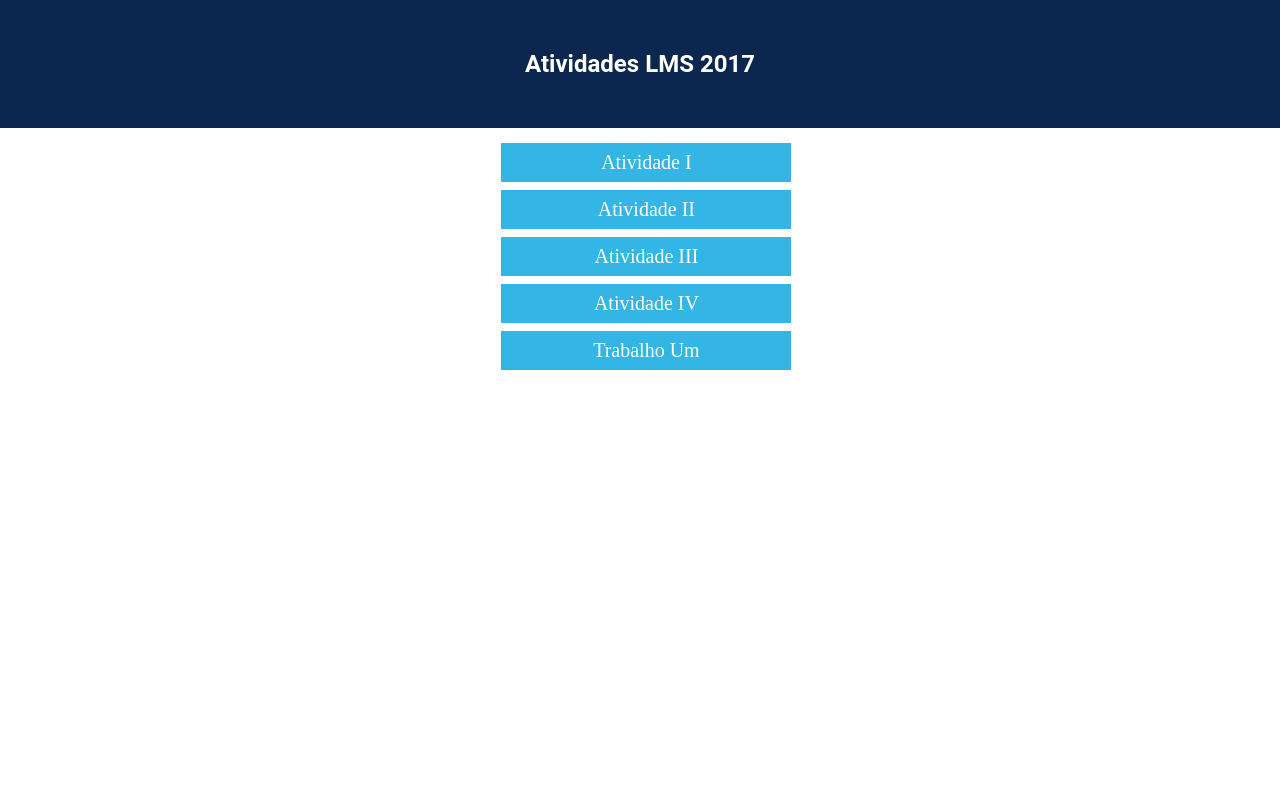
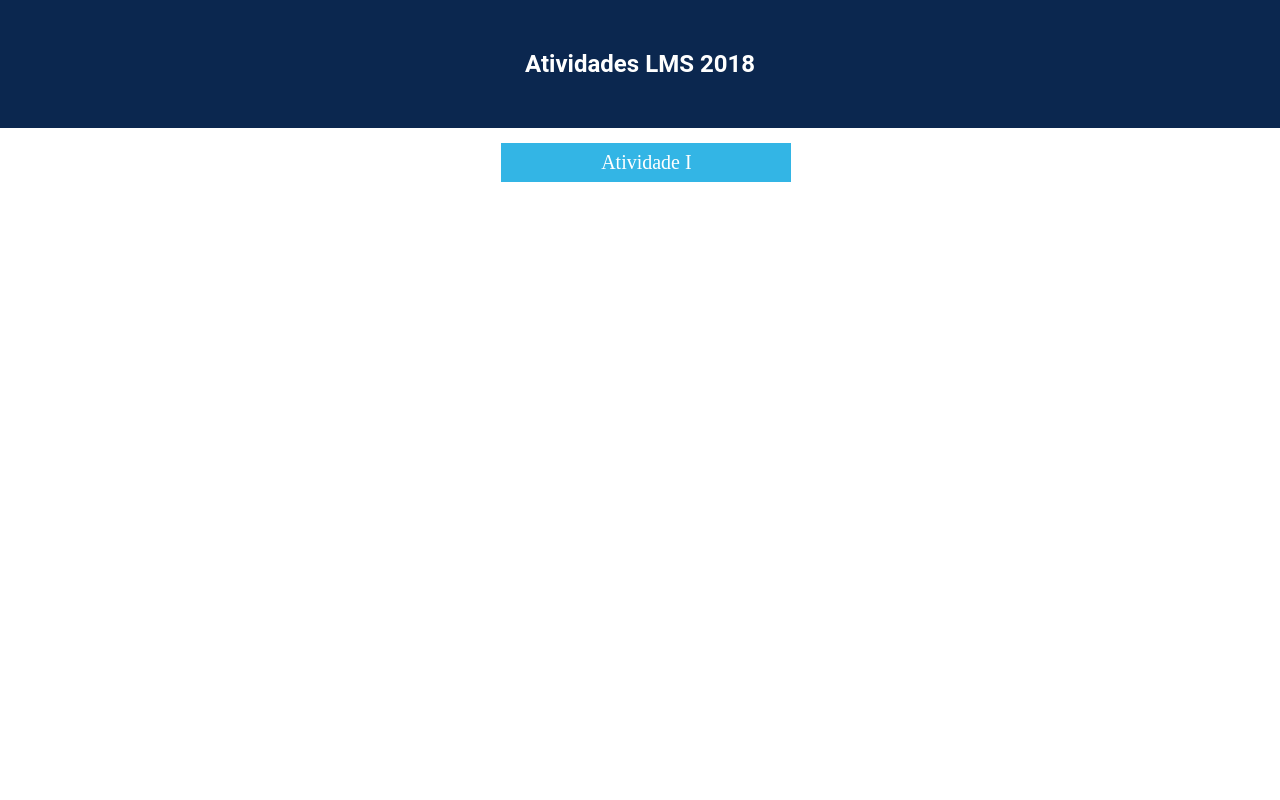
Before and after one commit to desousaj7/Jquery-Html-css, a plain HTML site: page index.html in a window 1280 px wide. Shown: the top 800 px of the page. Drawn offline with Linux system fonts and the light colour scheme.

Commit message:
Update index.html

```diff
--- a/index.html
+++ b/index.html
@@ -9,17 +9,17 @@
 </head>
 <body>
     <header>
-            <h2>Atividades LMS 2017</h2>
+            <h2>Atividades LMS 2018</h2>
     </header>
         <section>
           <div class="clearfix">
             <div class="column menu">
               <ul>
                 <a href="Atv1/index.html"><li>Atividade I</li></a>
-                <a href="Atv2/index.html"><li>Atividade II</li></a>
+                <!-- <a href="Atv2/index.html"><li>Atividade II</li></a>
                  <a href="Atv3/index.html"><li>Atividade III</li></a>
                   <a href="Atv4/index.html"><li>Atividade IV</li></a>
-                  <a href="trabalho1/index.html"><li>Trabalho Um</li></a>
+                  <a href="trabalho1/index.html"><li>Trabalho Um</li></a> -->
               </ul>
             </div>
           </div>
```
